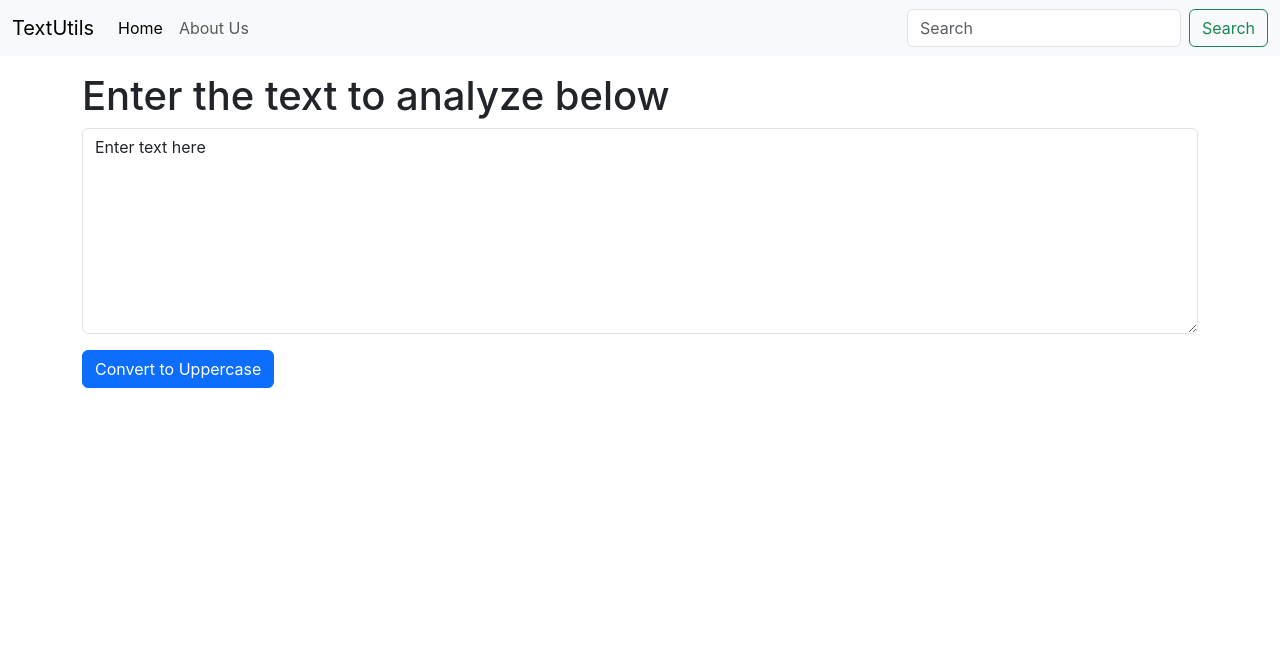
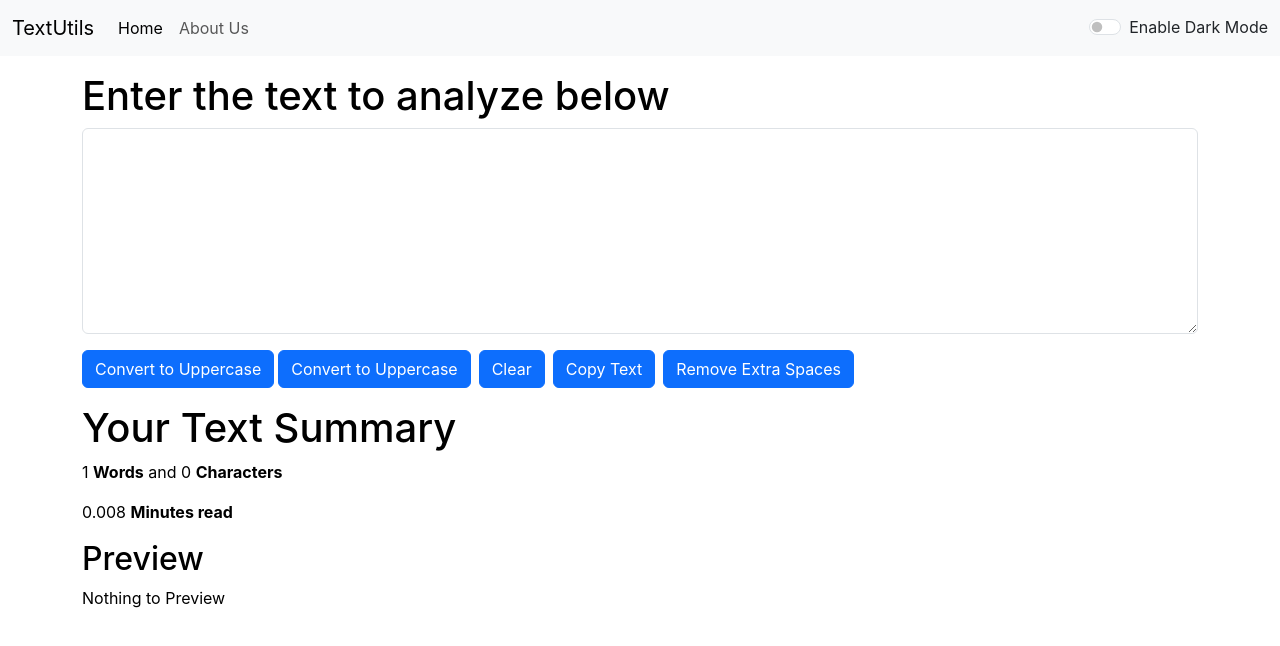
Before and after one commit to yogesh-p-more/react-course, a React (Create React App) app: page / in a window 1280 px wide. Shown: the top 646 px of the page. Built offline with nearby package versions, Linux system fonts and the light colour scheme.

Commit message:
14 video complete today i will created a alert message and also created dark theme

```diff
--- a/src/App.js
+++ b/src/App.js
@@ -1,13 +1,41 @@
-import logo from "./logo.svg";
+import { useState } from "react";
 import "./App.css";
 import Navbar from "./components/Navbar";
 import TextForm from "./components/TextForm";
+import Alert from "./components/Alert";
+// import About from "./components/About";
 
 function App() {
+  const [mode, setMode] = useState("light");
+  const [alert, setAlert] = useState(null);
+
+  const showAlert = (message, type) => {
+    setAlert({
+      msg: message,
+      typ: type
+    })
+    setTimeout(() => {
+      setAlert(null)
+    }, 1500)
+  }
+
+  const toggleMode = () => {
+    if (mode === "light") {
+      setMode("dark")
+      document.body.style.backgroundColor = "grey";
+      showAlert("Dark mode has been enable", "success")
+    } else {
+      setMode("light")
+      document.body.style.backgroundColor = "white";
+      showAlert("Light mode has been enable", "success")
+    }
+  }
   return (
     <>
-      <Navbar title="TextUtils" aboutText="About Us" />
-      <TextForm heading="Enter the text to analyze below"/>
+      <Navbar title="TextUtils" aboutText="About Us" mode={mode} toggleMode={toggleMode} />
+      <Alert alert={alert} />
+      <TextForm showAlert={showAlert} heading="Enter the text to analyze below" mode={mode} />
+      {/* <About/> */}
     </>
   );
 }
--- /dev/null
+++ b/src/components/About.js
@@ -0,0 +1,78 @@
+import React, { useState } from 'react'
+
+export default function About() {
+    const [myStyle, setMyStyle] = useState(
+        {
+            color: "black",
+            backgroundColor: "white"
+        }
+    );
+
+    const [btnText, setBtnText]= useState('Enable Dark Mode')
+
+    const toggleStyle = () => {
+        if (myStyle.color === 'black') {
+            setMyStyle({
+                color: "white",
+                backgroundColor: "black"
+            })
+            setBtnText("Enable Light Mode")
+        }else{
+             setMyStyle({
+                color: "black",
+                backgroundColor: "white"
+            })
+            setBtnText("Enable Dark Mode")
+        }
+    }
+
+    return (
+        <>
+            <div className="container">
+                <h2>About Us</h2>
+                <div className="accordion" id="accordionExample" >
+                    <div className="accordion-item" style={myStyle}>
+                        <h2 className="accordion-header">
+                            <button className="accordion-button" style={myStyle} type="button" data-bs-toggle="collapse" data-bs-target="#collapseOne" aria-expanded="true" aria-controls="collapseOne">
+                                Accordion Item #1
+                            </button>
+                        </h2>
+                        <div id="collapseOne" className="accordion-collapse collapse show" data-bs-parent="#accordionExample">
+                            <div className="accordion-body" style={myStyle}>
+                                <strong>This is the first item’s accordion body.</strong> It is shown by default, until the collapse plugin adds the appropriate classes that we use to style each element. These classes control the overall appearance, as well as the showing and hiding via CSS transitions. You can modify any of this with custom CSS or overriding our default variables. It’s also worth noting that just about any HTML can go within the <code>.accordion-body</code>, though the transition does limit overflow.
+                            </div>
+                        </div>
+                    </div>
+                    <div className="accordion-item" style={myStyle}>
+                        <h2 className="accordion-header">
+                            <button className="accordion-button collapsed" style={myStyle} type="button" data-bs-toggle="collapse" data-bs-target="#collapseTwo" aria-expanded="false" aria-controls="collapseTwo">
+                                Accordion Item #2
+                            </button>
+                        </h2>
+                        <div id="collapseTwo" className="accordion-collapse collapse" data-bs-parent="#accordionExample">
+                            <div className="accordion-body" style={myStyle}>
+                                <strong>This is the second item’s accordion body.</strong> It is hidden by default, until the collapse plugin adds the appropriate classes that we use to style each element. These classes control the overall appearance, as well as the showing and hiding via CSS transitions. You can modify any of this with custom CSS or overriding our default variables. It’s also worth noting that just about any HTML can go within the <code>.accordion-body</code>, though the transition does limit overflow.
+                            </div>
+                        </div>
+                    </div>
+                    <div className="accordion-item" style={myStyle}>
+                        <h2 className="accordion-header">
+                            <button className="accordion-button collapsed" style={myStyle} type="button" data-bs-toggle="collapse" data-bs-target="#collapseThree" aria-expanded="false" aria-controls="collapseThree">
+                                Accordion Item #3
+                            </button>
+                        </h2>
+                        <div id="collapseThree" className="accordion-collapse collapse" data-bs-parent="#accordionExample">
+                            <div className="accordion-body" style={myStyle}>
+                                <strong>This is the third item’s accordion body.</strong> It is hidden by default, until the collapse plugin adds the appropriate classes that we use to style each element. These classes control the overall appearance, as well as the showing and hiding via CSS transitions. You can modify any of this with custom CSS or overriding our default variables. It’s also worth noting that just about any HTML can go within the <code>.accordion-body</code>, though the transition does limit overflow.
+                            </div>
+                        </div>
+                    </div>
+                </div>
+
+                <div className="container my-3">
+                    <button onClick={toggleStyle} className='btn btn-primary'>{btnText}</button>
+                </div>
+            </div>
+        </>
+    )
+}
--- /dev/null
+++ b/src/components/Alert.js
@@ -0,0 +1,18 @@
+import React from 'react'
+
+const Alert = (props) => {
+    const capitalize = (word)=>{
+        const lower = word.toLowerCase();
+        return lower.charAt(0).toUpperCase() + lower.slice(1);
+    }
+    return (
+        <>
+            {props.alert && <div className={`alert alert-${props.alert.typ} alert-dismissible fade show`} role="alert">
+                <strong>{capitalize(props.alert.typ)}</strong>: {props.alert.msg}
+                {/* <button type="button" className="btn-close" data-bs-dismiss="alert" aria-label="Close"></button> */}
+            </div>}
+        </>
+    )
+}
+
+export default Alert
--- a/src/components/Navbar.js
+++ b/src/components/Navbar.js
@@ -3,7 +3,7 @@
 
 export default function Navbar(props) {
   return (
-    <nav className="navbar navbar-expand-lg bg-body-tertiary">
+    <nav className={`navbar navbar-expand-lg navbar-${props.mode}  bg-${props.mode}`}>
       <div className="container-fluid">
         <a className="navbar-brand" href="/">
           {props.title}
@@ -32,7 +32,7 @@
               </a>
             </li>
           </ul>
-          <form className="d-flex" role="search">
+          {/* <form className="d-flex" role="search">
             <input
               className="form-control me-2"
               type="search"
@@ -42,7 +42,11 @@
             <button className="btn btn-outline-success" type="submit">
               Search
             </button>
-          </form>
+          </form> */}
+          <div className={`form-check form-switch text-${props.mode === "light" ? "dark" : "light"}`}>
+            <input className="form-check-input" onClick={props.toggleMode} type="checkbox" role="switch" id="switchCheckDefault" />
+            <label className="form-check-label" htmlFor="switchCheckDefault">Enable Dark Mode</label>
+          </div>
         </div>
       </div>
     </nav>
--- a/src/components/TextForm.js
+++ b/src/components/TextForm.js
@@ -1,21 +1,43 @@
 import React, { useState } from "react";
 
 export default function TextForm(props) {
-  const [text, setText] = useState("Enter text here");
+  const [text, setText] = useState("");
 
   const handleUpClick = () => {
     let newText = text.toUpperCase();
     setText(newText)
+    props.showAlert("converted to uppercase!", "success")
   };
+  const handleLowClick = () => {
+    let newText = text.toLocaleLowerCase();
+    setText(newText)
+     props.showAlert("converted to lowercase!", "success")
+  }
+  const handleClearClick = () => {
+    let newText = "";
+    setText(newText)
+     props.showAlert("Cleared text!", "success")
+  }
   const handleOnChange = (e) => {
     setText(e.target.value)
   };
+
+  const handleCopy = () => {
+    navigator.clipboard.writeText(text);
+    props.showAlert("Copied to clipboard!", "success")
+  }
+
+  const handleExtraSpaces = () => {
+    let newText = text.split(/[ ]+/);
+    setText(newText.join(" "));
+    props.showAlert("Extra spaces Removed!", "success")
+  }
   return (
     <>
-      <div className="container my-3">
+      <div className="container my-3" style={{ color: props.mode === "dark" ? "white" : "black" }}>
         <h1>{props.heading}</h1>
         <div className="mb-3">
-          <textarea className="form-control" onChange={handleOnChange} id="myBox" rows="8" value={text} />
+          <textarea className="form-control" onChange={handleOnChange} style={{ backgroundColor: props.mode === "dark" ? "grey" : "white", color: props.mode === "dark" ? "white" : "black" }} id="myBox" rows="8" value={text} />
         </div>
         <button
           className="btn btn-primary"
@@ -23,6 +45,40 @@
         >
           Convert to Uppercase
         </button>
+        <button
+          className="btn btn-primary mx-1"
+          onClick={handleLowClick}
+        >
+          Convert to Uppercase
+        </button>
+        <button
+          className="btn btn-primary mx-1"
+          onClick={handleClearClick}
+        >
+          Clear
+        </button>
+        <button
+          className="btn btn-primary mx-1"
+          onClick={handleCopy}
+        >
+          Copy Text
+        </button>
+        <button
+          className="btn btn-primary mx-1"
+          onClick={handleExtraSpaces}
+        >
+          Remove Extra Spaces
+        </button>
+
+
+      </div>
+
+      <div className="container my-3" style={{ color: props.mode === "dark" ? "white" : "black" }}>
+        <h1>Your Text Summary</h1>
+        <p>{text.split(" ").length} <strong>Words</strong> and {text.length} <strong>Characters</strong></p>
+        <p>{0.008 * text.split(" ").length} <strong>Minutes read</strong></p>
+        <h2>Preview</h2>
+        <p>{text.length > 0 ? text : "Nothing to Preview"}</p>
       </div>
     </>
   );
```
